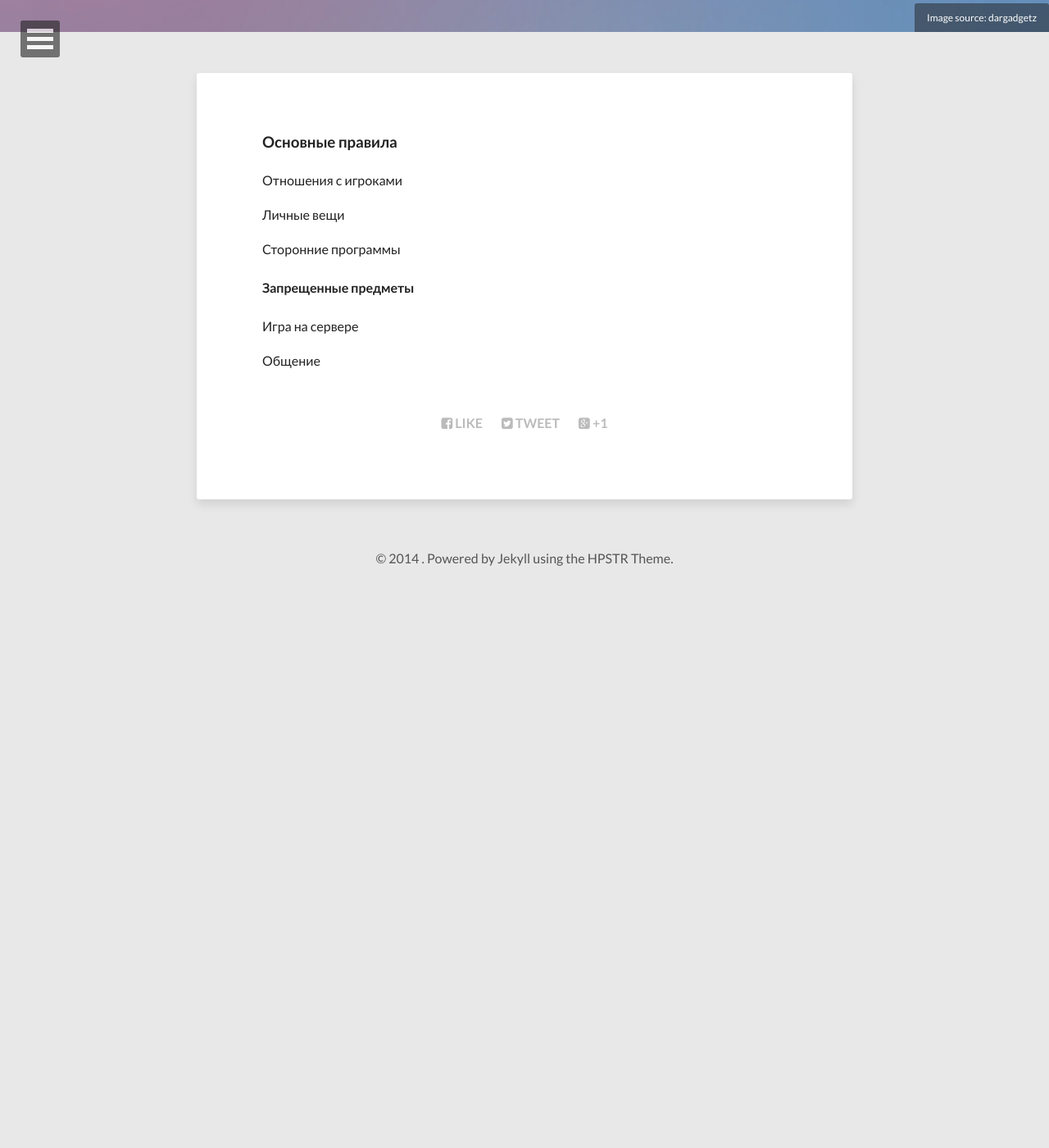
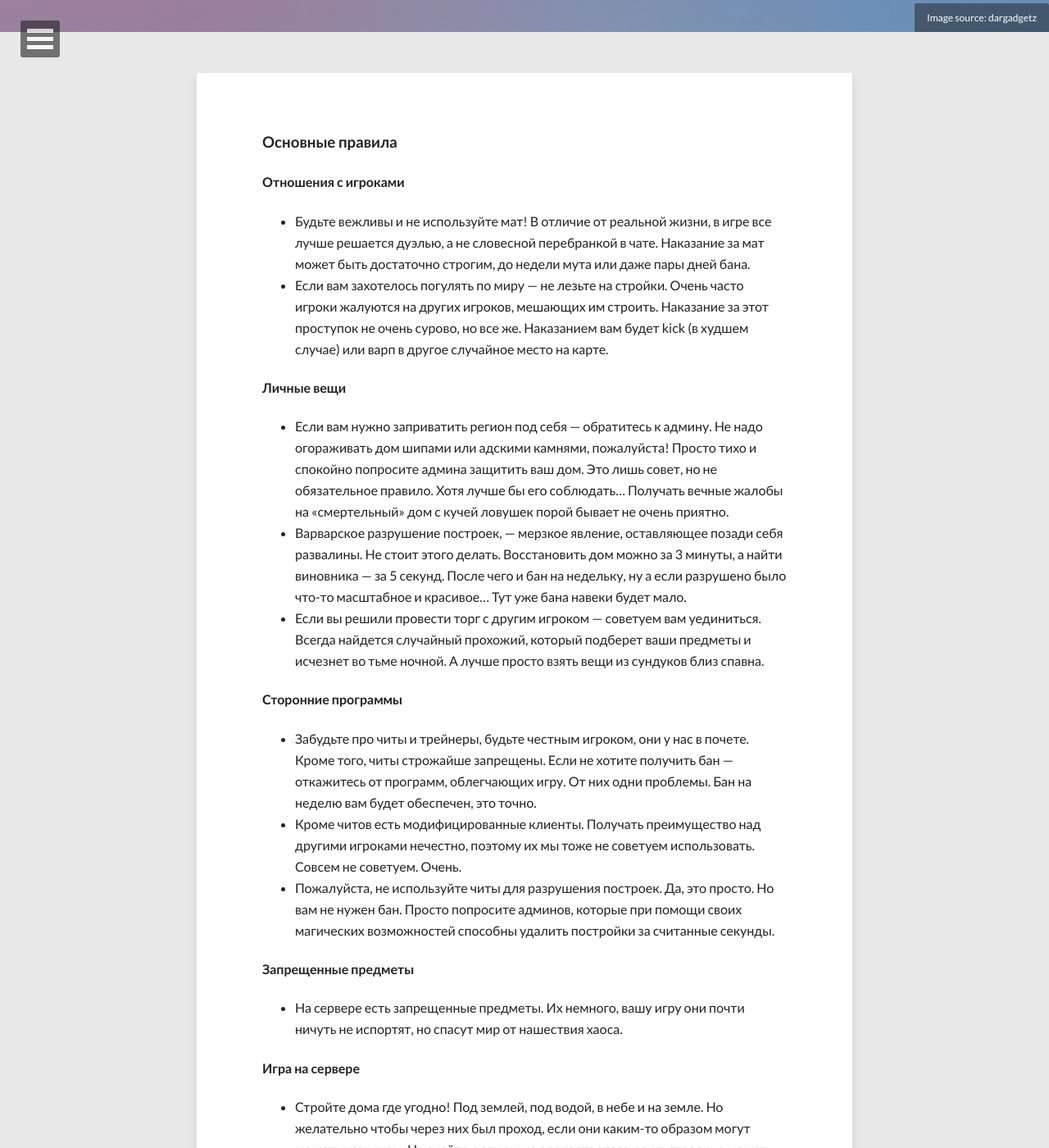
Before and after one commit to Xekep/terraz.fun, a Jekyll site: the page built from rules/index.md, in a window 1280 px wide and 1400 px high, scrolled down 361 px. Shown: the whole window at 82% size. Built offline with Jekyll 4.4.1, drawn with Linux system fonts in a browser that asks for light colours; nearby versions of some CDN libraries; before the commit the page ends 1083 px from its top, so only the background shows below that; some of the changed lines change nothing that is shown; some of the changed text lies outside the part shown.

Commit message:
Update index.md

```diff
--- a/rules/index.md
+++ b/rules/index.md
@@ -9,35 +9,35 @@ comments: false
 ---
 ###Основные правила
 
-Отношения с игроками
+####Отношения с игроками
 
-[^1]: Будьте вежливы и не используйте мат! В отличие от реальной жизни, в игре все лучше решается дуэлью, а не словесной перебранкой в чате. Наказание за мат может быть достаточно строгим, до недели мута или даже… Пары дней бана.
-[^2]: Если вам захотелось погулять по миру — не лезьте на стройки. Очень часто игроки жалуются на других игроков, мешающих им строить. Наказание за этот проступок не очень сурово, но все же. Наказанием вам будет kick (в худшем случае) или варп в другое случайное место на карте.
+* Будьте вежливы и не используйте мат! В отличие от реальной жизни, в игре все лучше решается дуэлью, а не словесной перебранкой в чате. Наказание за мат может быть достаточно строгим, до недели мута или даже пары дней бана.
+* Если вам захотелось погулять по миру — не лезьте на стройки. Очень часто игроки жалуются на других игроков, мешающих им строить. Наказание за этот проступок не очень сурово, но все же. Наказанием вам будет kick (в худшем случае) или варп в другое случайное место на карте.
 
-Личные вещи
+####Личные вещи
 
-[^1]: Если вам нужно заприватить регион под себя — обратитесь к админу. Не надо огораживать дом шипами или адскими камнями, пожалуйста! Просто тихо и спокойно попросите админа защитить ваш дом. Это лишь совет, но не обязательное правило. Хотя лучше бы его соблюдать… Получать вечные жалобы на «смертельный» дом с кучей ловушек порой бывает не очень приятно.
-[^2]: Варварское разрушение построек, — мерзкое явление, оставляющее позади себя развалины. Не стоит этого делать. Восстановить дом можно за 3 минуты, а найти виновника — за 5 секунд. После чего и бан на недельку, ну а если разрушено было что-то масштабное и красивое… Тут уже бана навеки будет мало.
-[^3]: Если вы решили провести торг с другим игроком — советуем вам уединиться. Всегда найдется случайный прохожий, который подберет ваши предметы и исчезнет во тьме ночной. А лучше просто взять вещи из сундуков близ спавна.
+* Если вам нужно заприватить регион под себя — обратитесь к админу. Не надо огораживать дом шипами или адскими камнями, пожалуйста! Просто тихо и спокойно попросите админа защитить ваш дом. Это лишь совет, но не обязательное правило. Хотя лучше бы его соблюдать… Получать вечные жалобы на «смертельный» дом с кучей ловушек порой бывает не очень приятно.
+* Варварское разрушение построек, — мерзкое явление, оставляющее позади себя развалины. Не стоит этого делать. Восстановить дом можно за 3 минуты, а найти виновника — за 5 секунд. После чего и бан на недельку, ну а если разрушено было что-то масштабное и красивое… Тут уже бана навеки будет мало.
+* Если вы решили провести торг с другим игроком — советуем вам уединиться. Всегда найдется случайный прохожий, который подберет ваши предметы и исчезнет во тьме ночной. А лучше просто взять вещи из сундуков близ спавна.
 
-Сторонние программы
+####Сторонние программы
 
-[^1]: Забудьте про читы и трейнеры, будьте честным игроком, они у нас в почете. Кроме того, читы строжайше запрещены. Если не хотите получить бан — откажитесь от программ, облегчающих игру. От них одни проблемы. Бан на неделю вам будет обеспечен, это точно.
-[^2]: Кроме читов есть модифицированные клиенты. Получать преимущество над другими игроками нечестно, поэтому их мы тоже не советуем использовать. Совсем не советуем. Очень.
-[^3]: Пожалуйста, не используйте читы для разрушения построек. Да, это просто. Но вам не нужен бан. Просто попросите админов, которые при помощи своих магических возможностей способны удалить постройки за считанные секунды.
+* Забудьте про читы и трейнеры, будьте честным игроком, они у нас в почете. Кроме того, читы строжайше запрещены. Если не хотите получить бан — откажитесь от программ, облегчающих игру. От них одни проблемы. Бан на неделю вам будет обеспечен, это точно.
+* Кроме читов есть модифицированные клиенты. Получать преимущество над другими игроками нечестно, поэтому их мы тоже не советуем использовать. Совсем не советуем. Очень.
+* Пожалуйста, не используйте читы для разрушения построек. Да, это просто. Но вам не нужен бан. Просто попросите админов, которые при помощи своих магических возможностей способны удалить постройки за считанные секунды.
 
 ####Запрещенные предметы
 
-[^1]: На сервере есть запрещенные предметы. Их немного, вашу игру они почти ничуть не испортят, но спасут мир от нашествия хаоса.
+* На сервере есть запрещенные предметы. Их немного, вашу игру они почти ничуть не испортят, но спасут мир от нашествия хаоса.
 
-Игра на сервере
+####Игра на сервере
 
-[^1]: Стройте дома где угодно! Под землей, под водой, в небе и на земле. Но желательно чтобы через них был проход, если они каким-то образом могут мешать новичкам. Но знайте, если вы не сделаете этого, ваше строение может быть уничтожено или переделано таким образом, чтобы новички могли проходить не имея специальных предметов.
-[^2]: Не ставьте слишком много сундуков! Зачем вам пустые сундуки, из-за которых другие игроки не смогут поставить свои? Ограничьтесь сейфом или копилкой для важных вещей.
-[^3]: Каждый игрок может иметь 1-2 привата для дома и один приват для некоего ивента, который может устроить игрок. Вы можете попросить добавить кого-то в приват только если сами уже состоите в нем! Попытка обмана карается достаточно жестоко, от одного дня бана, до 5-и.
+* Стройте дома где угодно! Под землей, под водой, в небе и на земле. Но желательно чтобы через них был проход, если они каким-то образом могут мешать новичкам. Но знайте, если вы не сделаете этого, ваше строение может быть уничтожено или переделано таким образом, чтобы новички могли проходить не имея специальных предметов.
+* Не ставьте слишком много сундуков! Зачем вам пустые сундуки, из-за которых другие игроки не смогут поставить свои? Ограничьтесь сейфом или копилкой для важных вещей.
+* Каждый игрок может иметь 1-2 привата для дома и один приват для некоего ивента, который может устроить игрок. Вы можете попросить добавить кого-то в приват только если сами уже состоите в нем! Попытка обмана карается достаточно жестоко, от одного дня бана, до 5-и.
 
-Общение
+####Общение
 
-[^1]: Не пишите сообщения с нажатым капс-локом! Для тех, кто не в курсе, Caps Lock — клавиша, позволяющая печатать БОЛЬШИМИ БУКВАМИ. Если вам хочется привлечь внимание, проще почаще использовать восклицательные знаки. Но не переусердствуйте… А-то бывает немного грустно получить кик или бан на день.
-[^2]: Ваш ник должен быть девственно чист. Никаких матерных слов, никакой рекламы, даже если вам удастся её туда вставить. Этим вы только накличете беду в виде кика или бана.
-[^3]: Не надоедайте администраторам. Да, они могут вам помочь, но это не их работа и не их обязанность.
+* Не пишите сообщения с нажатым капс-локом! Для тех, кто не в курсе, Caps Lock — клавиша, позволяющая печатать БОЛЬШИМИ БУКВАМИ. Если вам хочется привлечь внимание, проще почаще использовать восклицательные знаки. Но не переусердствуйте… А-то бывает немного грустно получить кик или бан на день.
+* Ваш ник должен быть девственно чист. Никаких матерных слов, никакой рекламы, даже если вам удастся её туда вставить. Этим вы только накличете беду в виде кика или бана.
+* Не надоедайте администраторам. Да, они могут вам помочь, но это не их работа и не их обязанность.
```
